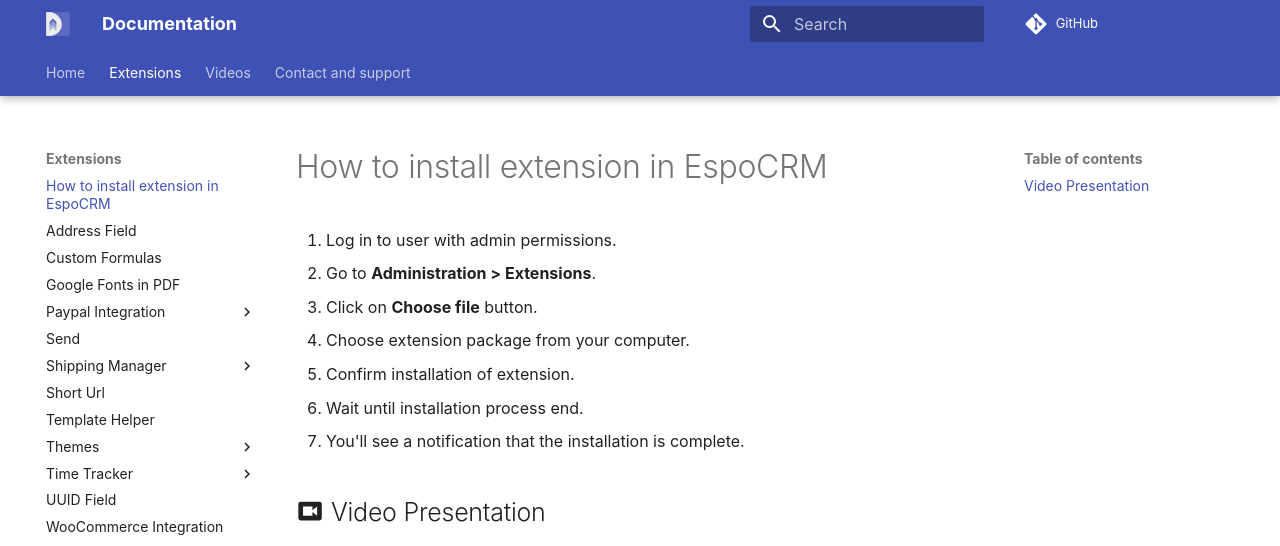
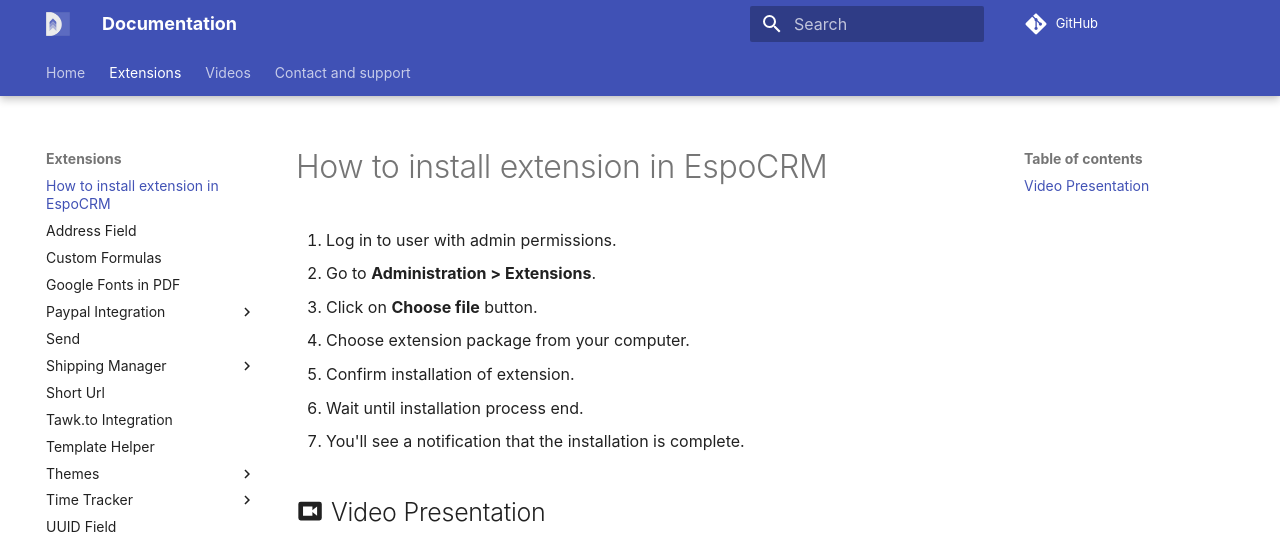
Before and after one commit to dubas-pro/documentation, an MkDocs documentation site: the page built from docs/extensions/how-to-install.md, in a window 1280 px wide and 1063 px high. Shown: the top 546 px of the window. Built offline with MkDocs 1.6.1 and Material for MkDocs 9.7.7, drawn with Linux system fonts in a browser that asks for light colours; some web fonts are replaced; comment, search, counter and statistics services are not loaded; grey boxes are pictures that could not be loaded.

Commit message:
change navigation

```diff
--- a/mkdocs.yml
+++ b/mkdocs.yml
@@ -72,6 +72,7 @@
             - 'Package Statuses': 'extensions/shipping-manager/package-statuses.md'
             - 'Parcel Locations': 'extensions/shipping-manager/locations.md'
         - 'Short Url': 'extensions/short-url.md'
+        - 'Tawk.to Integration': 'extensions/tawk/index.md'
         - 'Template Helper': 'extensions/template-helper.md'
         - 'Themes':
             - 'Light Theme': 'extensions/themes/light.md'
```
